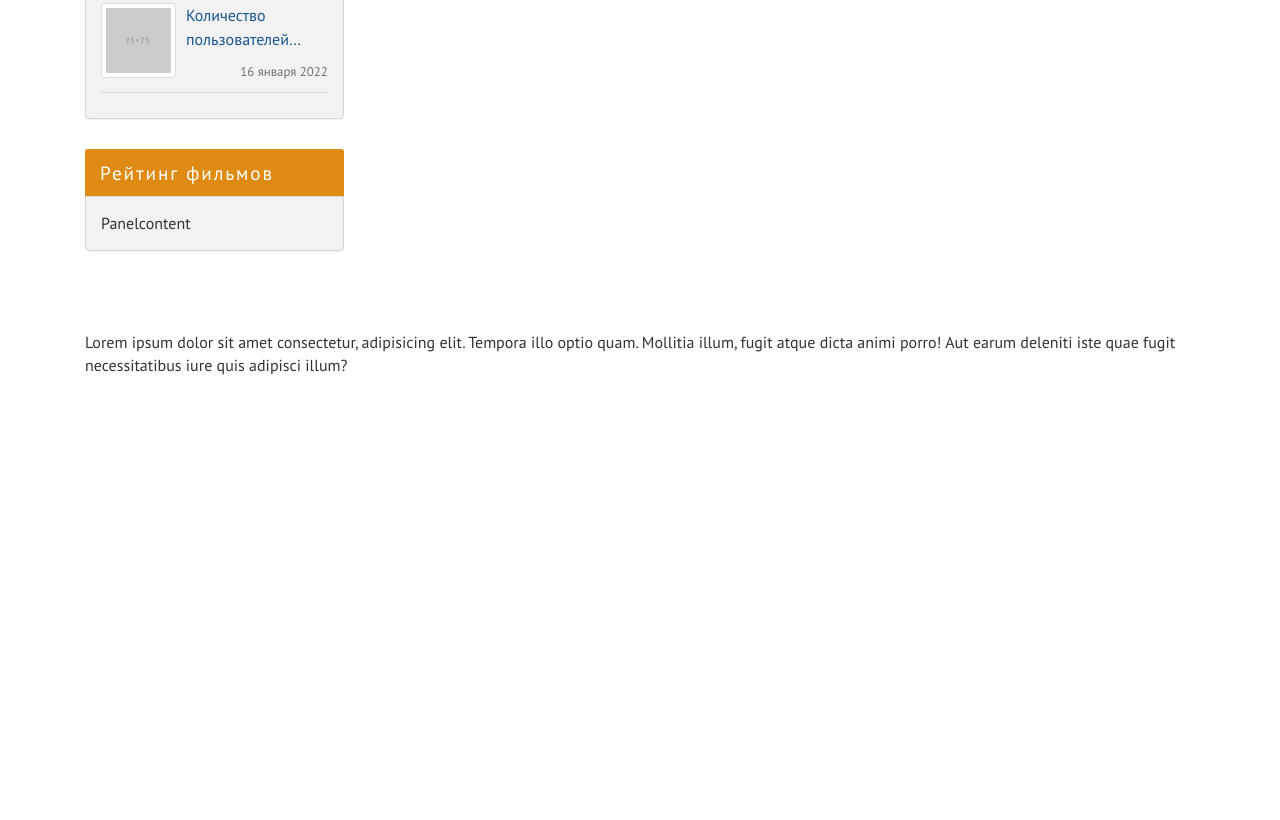
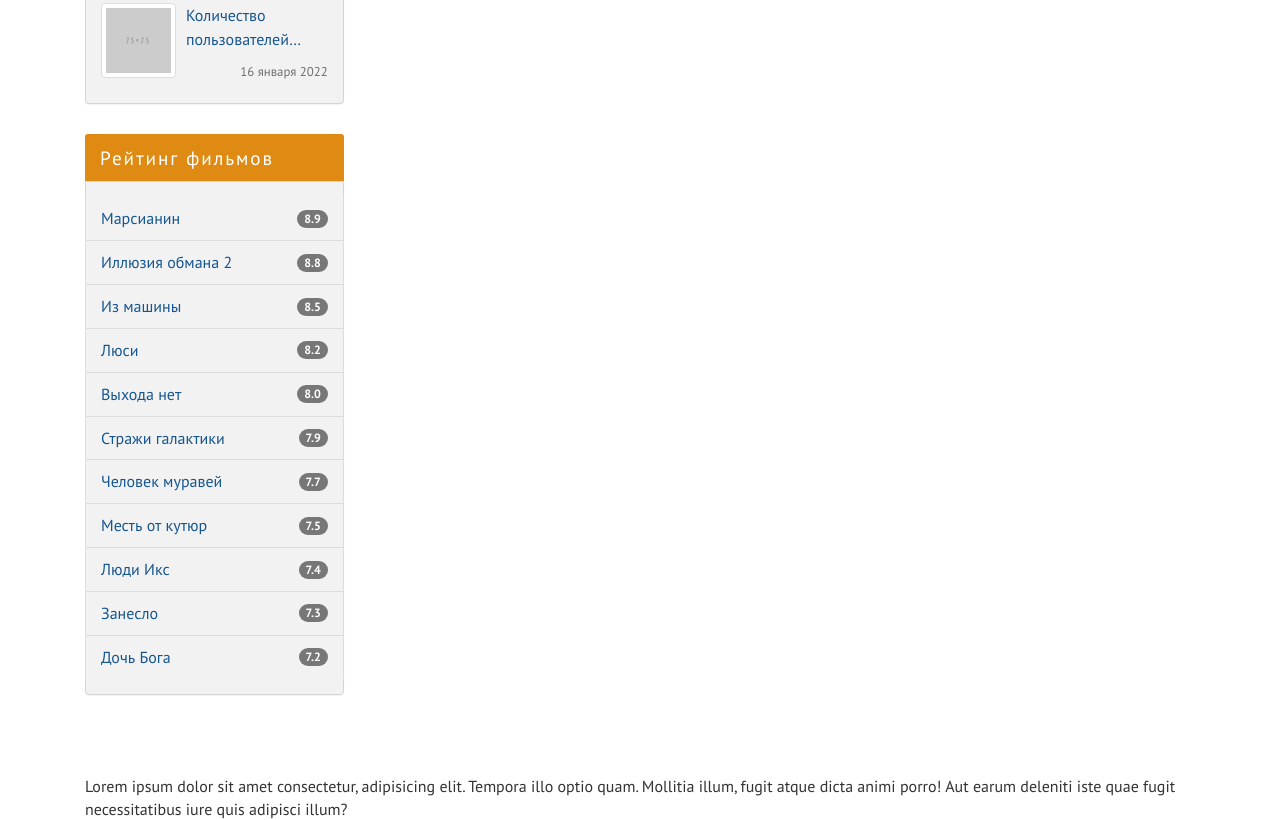
Before and after one commit to vvelicko858/kinizal, a website: page index.html in a window 1280 px wide. Shown: the part 1716-2536 px from the top of the page. Before the commit the page ends 2093 px from the top, so only its background shows below. Drawn offline with Linux system fonts and the light colour scheme.

Commit message:
Сверстал и оформил рейтинг в сайдбаре

```diff
--- a/assets/scss/_sidebar.scss
+++ b/assets/scss/_sidebar.scss
@@ -40,18 +40,25 @@
 .site-news-item{
     clear: both;
     position: relative;
+
+
+    &:not(:last-of-type){
         min-height: 85px;
         margin-bottom: $gap;
+
 
         &::after{
             position: absolute;
             right: 0;
             bottom: -5px;
             height: 1px;
-        width: calc(100%-85px);
+            width: calc(100% - 85px);
             content: "";
             background-color: $color-gray;
         }
+
+    }
+
 
     &:hover{
         a{
@@ -86,3 +93,56 @@
     color: $color-gray-dark ;
     }
 }
+
+.top-films {
+
+    &__body{
+    padding-right: 0;
+    padding-left: 0;
+    }
+
+    &__list{
+        margin-bottom: 0;
+
+    }
+
+    &__item{
+        background-color: transparent;
+        margin-right: -1px;
+        margin-left: -1px;
+        color: $color-primary !important;
+        padding-right: 50px;
+
+
+
+        &:first-child{
+            border-radius: 0;
+            border-top: none;
+        }
+
+
+        &:last-child{
+            border-radius: 0;
+            border-bottom: none;
+        }
+
+        &:hover,
+    &:focus{
+        background-color: $color-accent !important;
+        color: $color-light !important;
+        border-color: $color-accent;
+
+        .badge{
+            background-color: $color-dark;
+        }
+    }
+
+    }
+
+    &__badge{
+       position: absolute;
+       top: 50%;
+       right: $gap;
+       transform: translateY(-50%);
+    }
+}
--- a/index.html
+++ b/index.html
@@ -240,9 +240,32 @@
                   </div>
 
                   <div class="top-films panel panel-info">
-                    <div class="panel-heading">Рейтинг фильмов </div>
-                    <div class="panel-body">
-                      Panelcontent
+                    <div class="panel-heading">Рейтинг фильмов</div>
+                    <div class="top-films__body panel-body">
+                      <div class="top-films__list list-group">
+                        <a class="top-films__item list-group-item" href="#">Марсианин
+                          <span class="top-films__badge badge">8.9</span></a>
+                        <a class="top-films__item list-group-item" href="#">Иллюзия обмана 2
+                          <span class="top-films__badge badge">8.8</span></a>
+                        <a class="top-films__item list-group-item" href="#">Из машины
+                          <span class="top-films__badge badge">8.5</span></a>
+                        <a class="top-films__item list-group-item" href="#">Люси
+                          <span class="top-films__badge badge">8.2</span></a>
+                        <a class="top-films__item list-group-item" href="#">Выхода нет
+                          <span class="top-films__badge badge">8.0</span></a>
+                        <a class="top-films__item list-group-item" href="#">Стражи галактики
+                          <span class="top-films__badge badge">7.9</span></a>
+                        <a class="top-films__item list-group-item" href="#">Человек муравей
+                          <span class="top-films__badge badge">7.7</span></a>
+                        <a class="top-films__item list-group-item" href="#">Месть от кутюр
+                          <span class="top-films__badge badge">7.5</span></a>
+                        <a class="top-films__item list-group-item" href="#">Люди Икс
+                          <span class="top-films__badge badge">7.4</span></a>
+                        <a class="top-films__item list-group-item" href="#">Занесло
+                          <span class="top-films__badge badge">7.3</span></a>
+                        <a class="top-films__item list-group-item" href="#">Дочь Бога
+                          <span class="top-films__badge badge">7.2</span></a>
+                      </div>
                     </div>
                   </div>
             </aside>
@@ -259,6 +282,10 @@
         </div>
     </footer>
 
+    <div class="test">
+
+    </div>
+
 
     <script src="libs/jquery/dist/jquery.min.js"></script>
     <script src="libs/bootstrap/dist/js/bootstrap.min.js"></script>
```
Also changed, not shown: assets/css/style.css, assets/scss/style.scss (line endings or trailing spaces). Lines whose indentation alone changed are shown as unchanged.
